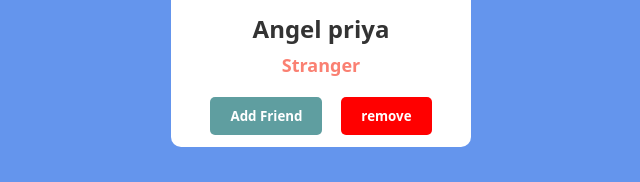
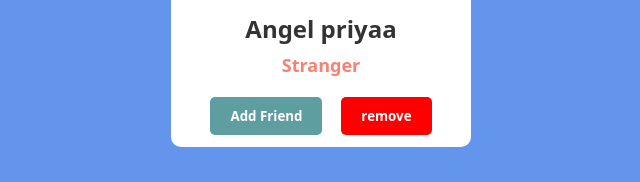
Before and after one commit to kkrishhh/Dom-Projects, a plain HTML site: page friend-feature/index.html in a window 1280 px wide. Shown: the part 443-625 px from the top of the page, 319-959 px from the left. Drawn offline with Linux system fonts and the light colour scheme.

Commit message:
Update index.html

```diff
--- a/friend-feature/index.html
+++ b/friend-feature/index.html
@@ -9,7 +9,7 @@
 <body>
     <div id="card">
         <img id="image" src="https://images.unsplash.com/photo-1500917293891-ef795e70e1f6?q=80&w=1170&auto=format&fit=crop&ixlib=rb-4.1.0&ixid=M3wxMjA3fDB8MHxwaG90by1wYWdlfHx8fGVufDB8fHx8fA%3D%3D">
-        <h1 id="name">Angel priya</h1>
+        <h1 id="name">Angel priyaa</h1>
         <h5 id = "status">Stranger</h5>
         <div class="btn-container">
             <button id="add">Add Friend</button>
```
